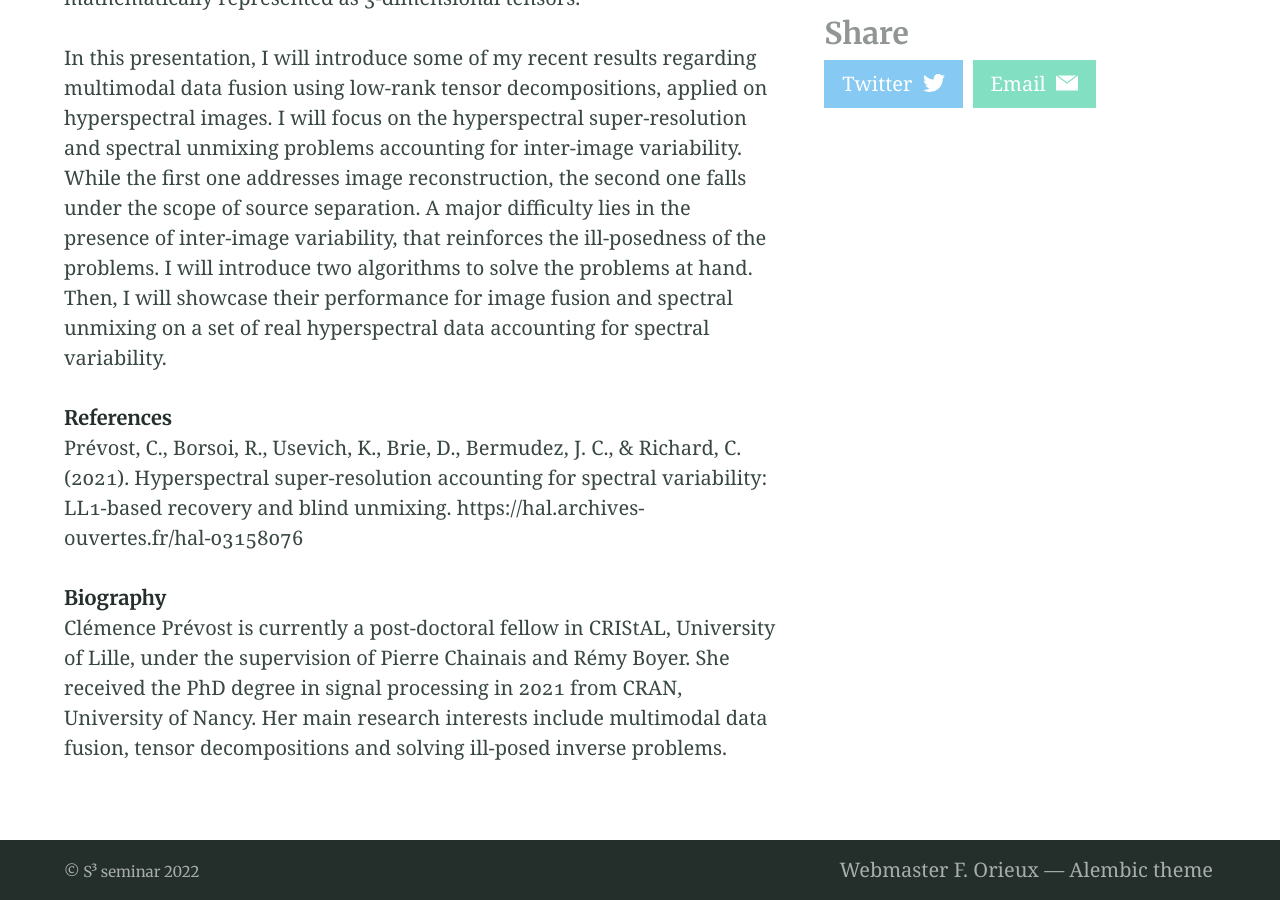
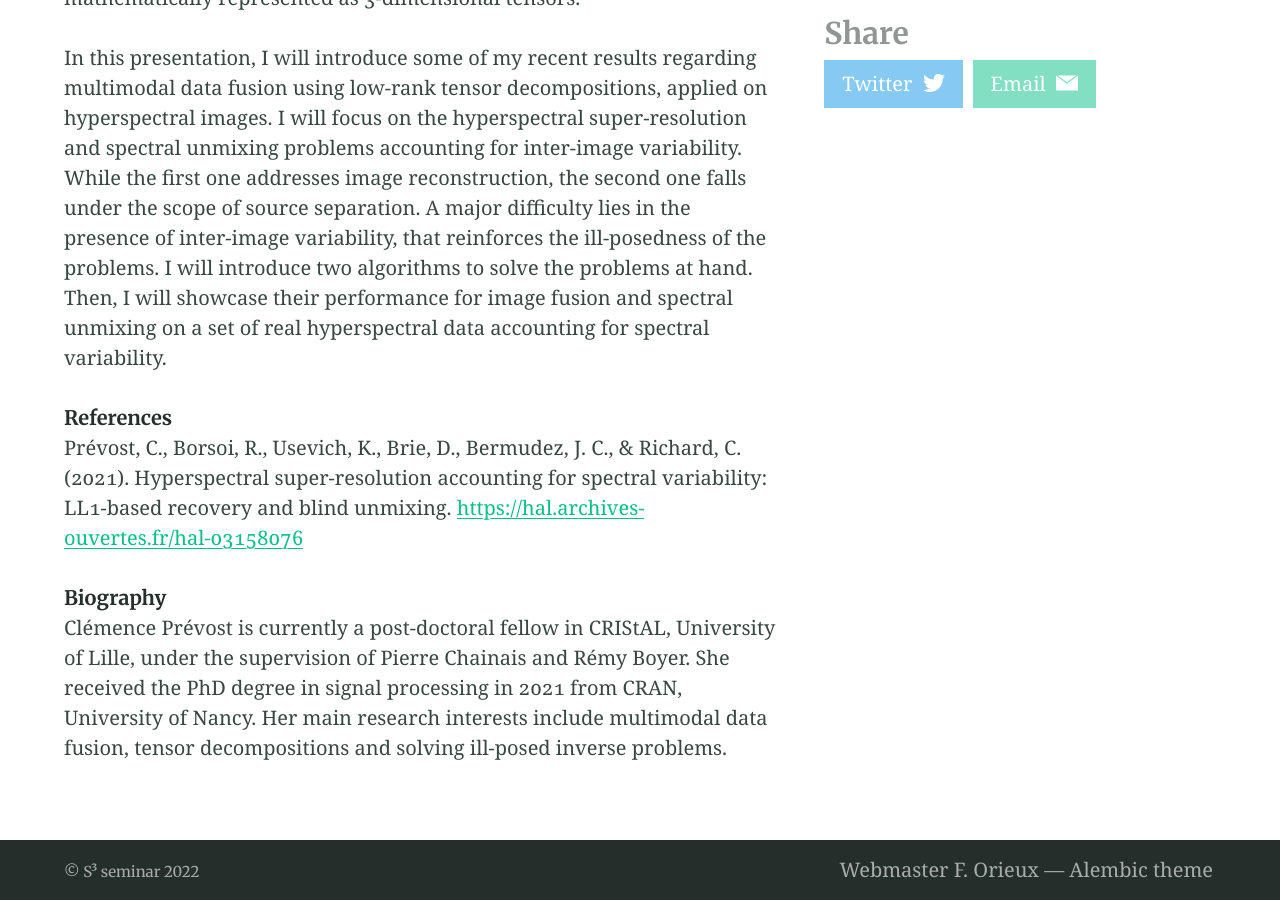
Before and after one commit to s3-seminar/s3-seminar.github.io, a Jekyll site: the page built from _seminars/clemence-prevost.md, in a window 1280 px wide and 900 px high, scrolled down 1059 px. Built offline with Jekyll 4.4.1, drawn with Linux system fonts in a browser that asks for light colours; some of the changed lines change nothing that is shown.

Commit message:
Up Clémence Prévost

```diff
--- a/_seminars/clemence-prevost.md
+++ b/_seminars/clemence-prevost.md
@@ -42,7 +42,7 @@ hyperspectral data accounting for spectral variability.
 Prévost, C., Borsoi, R., Usevich, K., Brie, D., Bermudez, J. C., & Richard, C.
 (2021). Hyperspectral super-resolution accounting for spectral variability:
 LL1-based recovery and blind unmixing.
-https://hal.archives-ouvertes.fr/hal-03158076
+[https://hal.archives-ouvertes.fr/hal-03158076](https://hal.archives-ouvertes.fr/hal-03158076)
 
 
 ###### Biography
```
